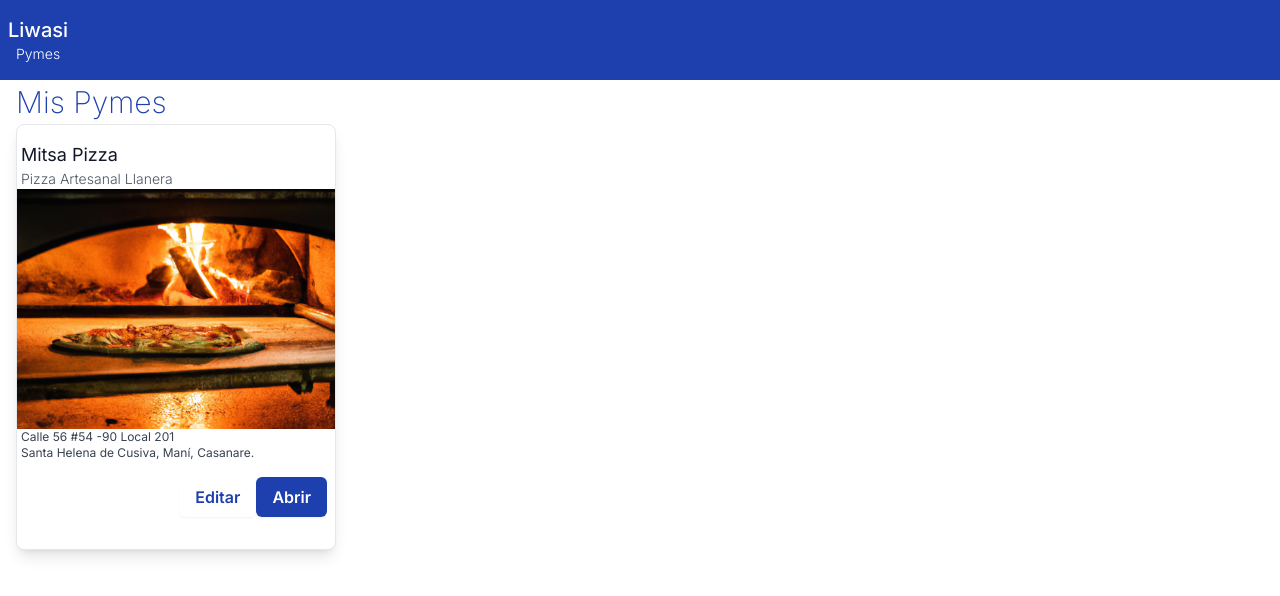
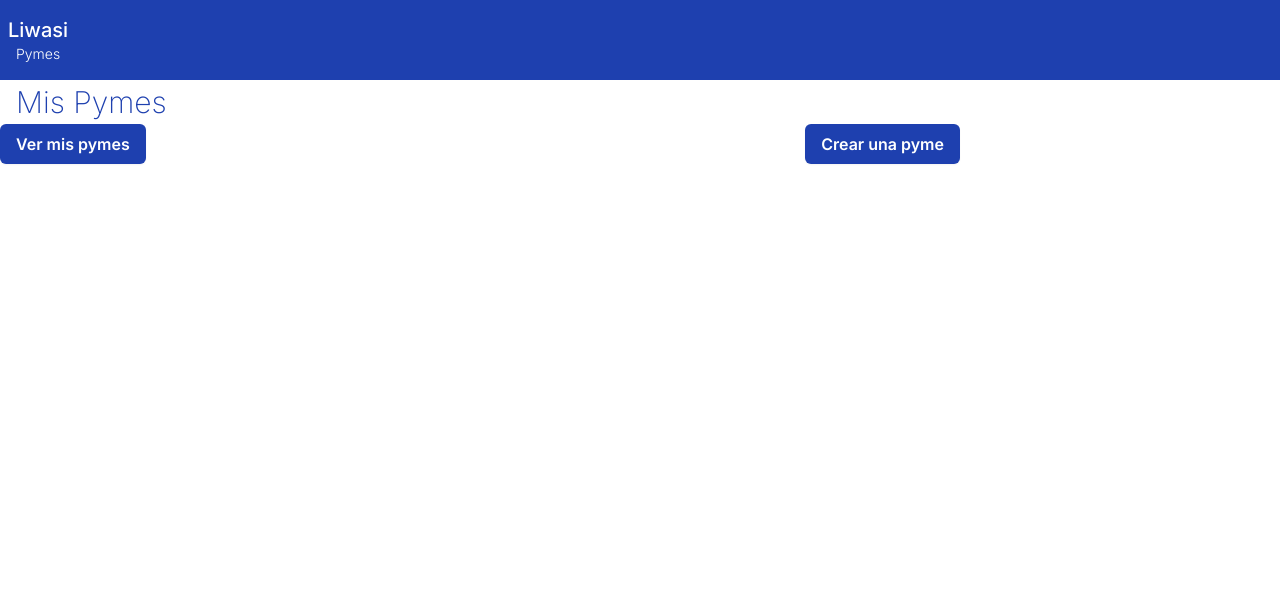
Before and after one commit to liwaisi-tech/liwasi-smb, a Next.js app in the folder frontend/liwasi-smb-app/: page / in a window 1280 px wide. Shown: the top 596 px of the page. Built offline with nearby package versions, Linux system fonts and the light colour scheme.

Commit message:
:pencil2: Se implementa front  y back para: - Listar todas las pymes - Ver la información de una pyme - Crear una nueva pyme - Editar una pyme

```diff
--- a/frontend/liwasi-smb-app/src/app/api/business/route.tsx
+++ b/frontend/liwasi-smb-app/src/app/api/business/route.tsx
@@ -16,3 +16,10 @@ export async function POST(request: Request) {
     }
     return NextResponse.json({ error: `status response: ${status}` }, { status: status })
 }
+
+export async function GET(request : Request) {
+    //Llamar el microservicio de business
+    const response = await fetch(`http://${process.env.SMB_API_REST_HOST}:8010/business/`, {next: { revalidate: 0 }});
+    const business = await response.json();
+    return NextResponse.json(business)
+}
--- a/frontend/liwasi-smb-app/src/app/business/new/page.tsx
+++ b/frontend/liwasi-smb-app/src/app/business/new/page.tsx
@@ -95,8 +95,9 @@ function NewBusinessPage({ params }: { params: { businessId: string } }) {
         console.log(data)
     }
     return (
-        <div className="w-full px-4 md:w-2/3">
-            <form onSubmit={onSubmitHandler}>
+        <div className="w-full flex justify-center px-4">
+            <div className="w-full flex md:w-2/3">
+                <form onSubmit={onSubmitHandler} className="w-full">
                     <InputLabel
                         id="id"
                         label="Identificación (NIT)*"
@@ -149,7 +150,7 @@ function NewBusinessPage({ params }: { params: { businessId: string } }) {
                         text={params.businessId ? "Actualizar" : "Crear"}
                     />
                 </form>
-
+            </div>
         </div>
     )
 }
--- /dev/null
+++ b/frontend/liwasi-smb-app/src/app/business/page.tsx
@@ -0,0 +1,32 @@
+import RoundedCard from "@/components/RoundedCard"
+
+async function loadBusinesses(): Promise<Array<Business>> {
+    const response = await fetch("http://localhost:3000/api/business", { next: { revalidate: 0 } })
+    return await response.json()
+}
+
+
+
+async function BusinessesPage() {
+    const businesses = await loadBusinesses()
+    console.log(businesses)
+    return (
+        <div className="w-full flex justify-center p-4">
+            <div className="w-full md:w-3/4 flex flex-wrap justify-center">
+                {
+                    businesses.map((business) => {
+                        return (
+                            <RoundedCard
+                                key={business.id}
+                                id={business.id}
+                                title={business.name ? business.name : ""}
+                                alt1={business.address ? business.address : ""} />
+                        )
+                    })
+                }
+            </div>
+        </div>
+    )
+}
+
+export default BusinessesPage
--- a/frontend/liwasi-smb-app/src/app/business/view/page.tsx
+++ /dev/null
@@ -1,9 +0,0 @@
-import LargeTitle from "@/components/LargeTitle"
-
-function ViewAllBusinessPage() {
-  return (
-    <LargeTitle title="View All Business" />
-  )
-}
-
-export default ViewAllBusinessPage
--- a/frontend/liwasi-smb-app/src/app/page.tsx
+++ b/frontend/liwasi-smb-app/src/app/page.tsx
@@ -1,15 +1,25 @@
 import LargeTitle from '@/components/LargeTitle'
 import NavBar from '@/components/NavBar'
+import RoundedBgButton from '@/components/RoundedBgButton'
 import RoundedCard from '@/components/RoundedCard'
+import Link from 'next/link'
 
 export default function Home() {
   return (
-    <section className="flex flex-col">
-      <LargeTitle title="Mis Pymes" className="px-4"/>
-      <div className="w-full flex flex-wrap items-center md:items-start justify-center md:justify-start md:px-4">
-        <RoundedCard
-          title="Mitsa Pizza"
-        />
+    <section className="flex flex-col w-3/4 justify-center">
+      <LargeTitle title="Mis Pymes" className="px-4" />
+      <div className="w-full flex justify-between items-center">
+      <Link
+        href="/business"
+      >
+        <RoundedBgButton text="Ver mis pymes" />
+      </Link>
+
+      <Link
+        href="/business/new"
+      >
+        <RoundedBgButton text="Crear una pyme" />
+      </Link>
       </div>
     </section>
   )
--- a/frontend/liwasi-smb-app/src/components/InputLabel.tsx
+++ b/frontend/liwasi-smb-app/src/components/InputLabel.tsx
@@ -9,7 +9,7 @@ interface InputLabelProps {
 
 function InputLabel(props: InputLabelProps) {
     return (
-        <div>
+        <div className="">
             <label
                 htmlFor={props.id}
                 className="text-gray-500 text-sm "
--- a/frontend/liwasi-smb-app/src/components/RoundedCard.tsx
+++ b/frontend/liwasi-smb-app/src/components/RoundedCard.tsx
@@ -4,38 +4,54 @@ import SingleButton from "./SingleButton";
 import Link from "next/link";
 
 interface RoundedCardProps {
+  id: string;
   title: string;
+  subTitle?: string;
+  key?: string;
+  alt1?: string;
+  alt2?: string;
 }
 function RoundedCard(props: RoundedCardProps) {
   return (
-    <div className="max-w-xs w-full">
+    <div className="max-w-xs w-full mx-1 pb-3" key={props.key}>
       <div className="bg-white shadow-lg rounded-lg py-4 border">
-        <h3 className="text-gray-900 text-lg font-normal px-1">
+        <h3 className="text-primary-blue-dark text-lg font-light px-1">
           {props.title}
         </h3>
+        {
+          props.subTitle &&
           <p className="text-gray-600 font-light text-sm px-1">
-          Pizza Artesanal Llanera
+            {props.subTitle}
           </p>
+        }
         <div className="w-full overflow-hidden relative" style={{ height: '30vh' }}>
           <Image
             src="/images/pizzeria.png"
             alt="Pizza Artesanal Llanera"
             fill={true}
-            style={{objectFit: "cover"}}
-            priority = {true}
+            style={{ objectFit: "cover" }}
+            priority={true}
           />
         </div>
+        {
+          props.alt1 &&
           <p className="text-gray-700 text-xs px-1">
-          Calle 56 #54 -90 Local 201
+            {props.alt1}
           </p>
+        }
+        {
+          props.alt2 &&
           <p className="text-gray-700 text-xs px-1">
             Santa Helena de Cusiva, Maní, Casanare.
           </p>
+        }
         <div className="w-full flex items-end justify-end px-2 py-4">
-          <Link href="/business/edit/1121862665">
+          <Link href={`/business/edit/${props.id}`}>
             <SingleButton text="Editar" />
           </Link>
+          <Link href={`/business/view/${props.id}`}>
             <RoundedBgButton text="Abrir" />
+          </Link>
         </div>
       </div>
     </div>
```
Lines whose indentation alone changed are shown as unchanged.
